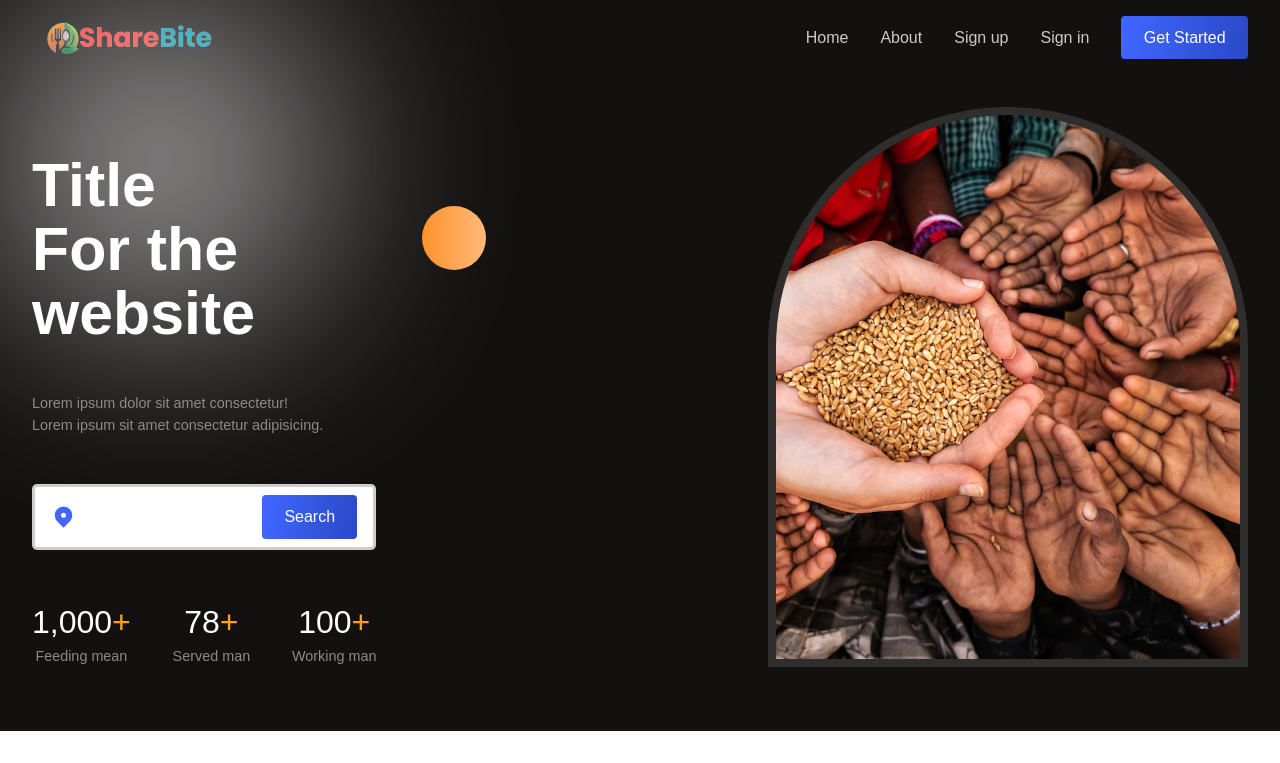
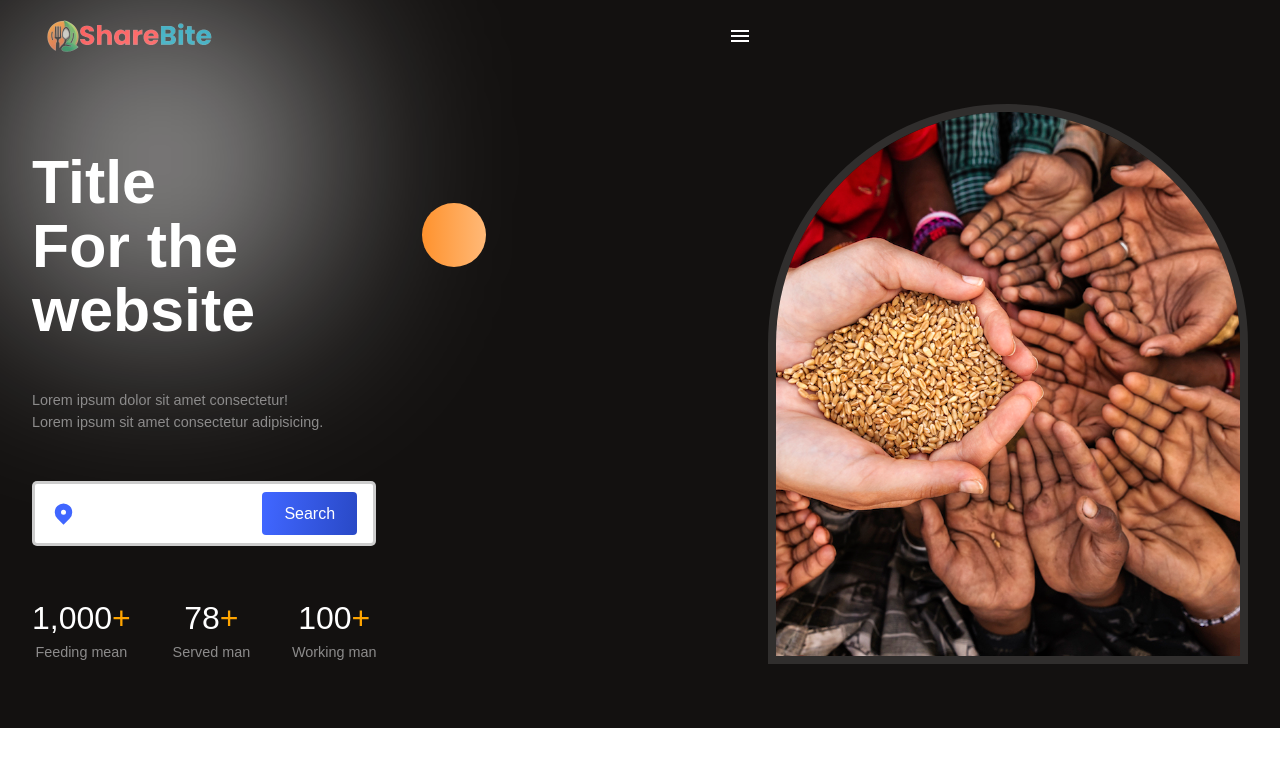
Before and after one commit to syntax-bot/ShareByte-frontend, a React (Vite) app: page / in a window 1280 px wide. Shown: the top 763 px of the page. Built offline with nearby package versions, Linux system fonts and the light colour scheme.

Commit message:
fix navBar And headBar

```diff
--- a/src/components/Header/Header.jsx
+++ b/src/components/Header/Header.jsx
@@ -1,27 +1,55 @@
-import React from 'react'
+import React, { useState } from 'react'
 import "./header.css";
 import { Link, NavLink } from "react-router-dom";
+import { Expand, Menu } from '@mui/icons-material';
+import { Collapse, IconButton } from '@mui/material';
 
 const Header = () => {
-  return (
-    <section className='h-wrapper'>
-        <div className="flexCenter paddings h-container innerWidth">
-            <img src="./ShareBiteLogo.png" alt='logo' width={200}/>
 
-            <div className="flexCenter  h-menu">
+    const [expanded, setExpanded] = useState(false);
+
+    const renderNav = () => {
+        return (
+            <>
                 <NavLink to="/">Home</NavLink>
                 <NavLink to="/about">About</NavLink>
                 <NavLink to="/signup">Sign up</NavLink>
-                <NavLink to="/signup">Sign in</NavLink>
+                <NavLink to="/signin">Sign in</NavLink>
                 <button className='button '>
                     <NavLink href='/feed'>
                         Get Started
                     </NavLink>
                 </button>
+
+            </>
+        )
+    }
+    return (
+        <section className='h-wrapper'>
+            <div className="flexCenter paddings h-container innerWidth">
+                <img src="./ShareBiteLogo.png" alt='logo' width={200} />
+
+                <div className="h-menu md:flex items-center justify-center  hidden">
+                    {renderNav()}
+                </div>
+
+                <div className="md:hidden flex flex-col">
+                    <IconButton onClick={() => { setExpanded(!expanded); }}>
+                        <Menu sx={{ color: 'white' }} />
+                    </IconButton>
+                </div>
+                <div className={`md:hidden  flex flex-col`}>
+                    <Collapse in={expanded} timeout="auto" unmountOnExit>
+                        <div className="h-menu flex flex-wrap items-center justify-center">
+                            {renderNav()}
+                        </div>
+                    </Collapse>
+                </div>
+
+
             </div>
-        </div>
-    </section>
-  )
+        </section>
+    )
 }
 
 export default Header
```
